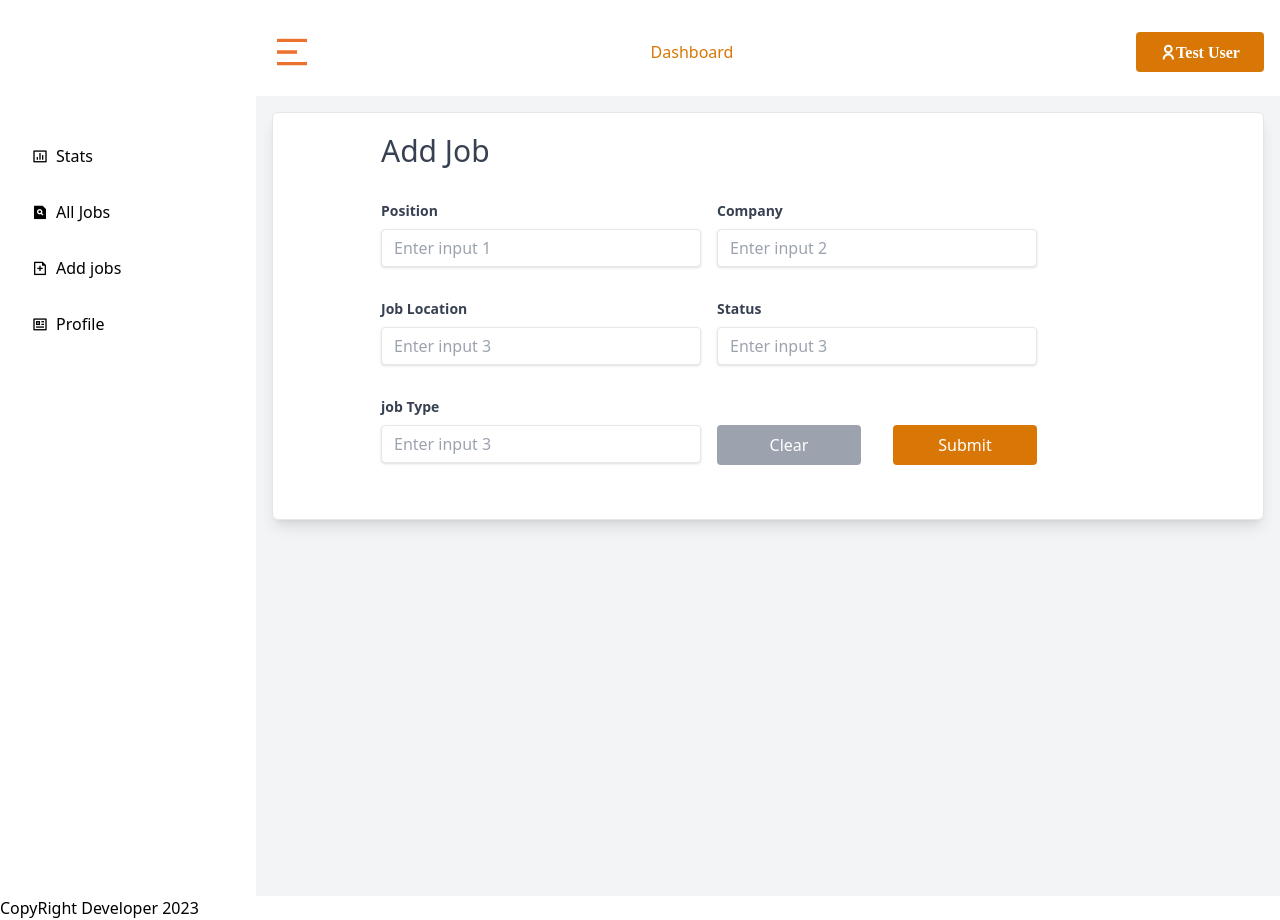
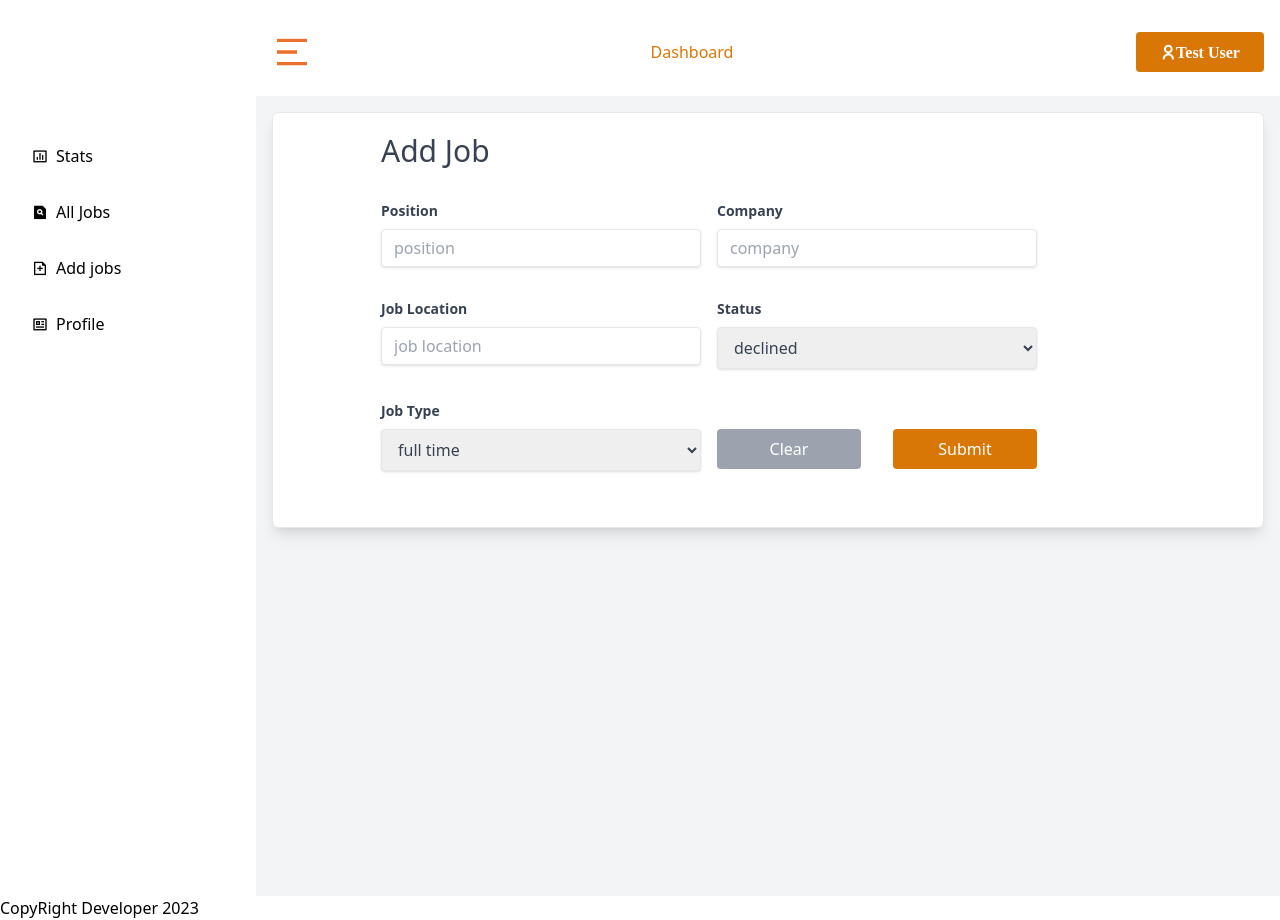
Before and after one commit to syedalirazazaidi/reacts-plays, a React (Vite) app in the folder job_app/client/: page /add-jobs in a window 1280 px wide. Built offline with nearby package versions, Linux system fonts and the light colour scheme.

Commit message:
add input field

```diff
--- a/job_app/client/src/common/pages/AddJob.tsx
+++ b/job_app/client/src/common/pages/AddJob.tsx
@@ -6,9 +6,6 @@ function AddJob() {
   const { isSetOpen, isOpen }: any = useContext(SidebarContext);
   return (
     <div
-      // className="bg-white rounded-md  shadow-lg p-4
-
-      // "
       className={` shadow appearance-none border rounded py-2 px-3 text-gray-700 leading-tight focus:outline-none focus:shadow-outline" ${
         !isOpen
           ? "bg-white rounded-md  shadow-lg p-4"
@@ -30,7 +27,7 @@ function AddJob() {
             }`}
             id="input1"
             type="text"
-            placeholder="Enter input 1"
+            placeholder="position"
           />
         </div>
         <div className="mb-4">
@@ -46,7 +43,7 @@ function AddJob() {
             }`}
             id="input2"
             type="text"
-            placeholder="Enter input 2"
+            placeholder="company"
           />
         </div>
         <div className="mb-4">
@@ -62,26 +59,49 @@ function AddJob() {
             }`}
             id="input3"
             type="text"
-            placeholder="Enter input 3"
+            placeholder="job location"
           />
+        </div>
+
+        <div className="mb-4">
+          <label
+            htmlFor="countries"
+            className="block text-gray-700 text-sm font-semibold mb-2"
+          >
+            Status
+          </label>
+          <select
+            id="status"
+            className={`shadow  border rounded py-2 px-3 text-gray-700 leading-tight focus:outline-none focus:shadow-outline" ${
+              !isOpen ? "w-80" : "w-96"
+            }`}
+          >
+            <option value="declined">declined</option>
+            <option value="interview">Interview</option>
+            <option value="FR">pending</option>
+          </select>
         </div>
         <div className="mb-4">
           <label
+            htmlFor="countries"
             className="block text-gray-700 text-sm font-semibold mb-2"
-            htmlFor="input3"
           >
-            Status
+            Job Type
           </label>
-          <input
-            className={` shadow appearance-none border rounded py-2 px-3 text-gray-700 leading-tight focus:outline-none focus:shadow-outline" ${
+          <select
+            id="status"
+            className={`shadow  border rounded py-2 px-3 text-gray-700 leading-tight focus:outline-none focus:shadow-outline" ${
               !isOpen ? "w-80" : "w-96"
             }`}
-            id="input3"
-            type="text"
-            placeholder="Enter input 3"
-          />
+          >
+            <option value="declined">full time</option>
+            <option value="interview">part time</option>
+            <option value="FR">remote</option>
+            <option value="FR">internship</option>
+          </select>
         </div>
-        <div className="mb-4">
+
+        {/* <div className="mb-4">
           <label
             className="block text-gray-700 text-sm font-semibold mb-2"
             htmlFor="input3"
@@ -94,9 +114,9 @@ function AddJob() {
             }`}
             id="input3"
             type="text"
-            placeholder="Enter input 3"
+            placeholder="job type"
           />
-        </div>
+        </div> */}
         <button
           className={`{
   bg-gray-400  h-10 mt-7 hover:bg-gray-700 text-white font-medium  rounded" ${
```
